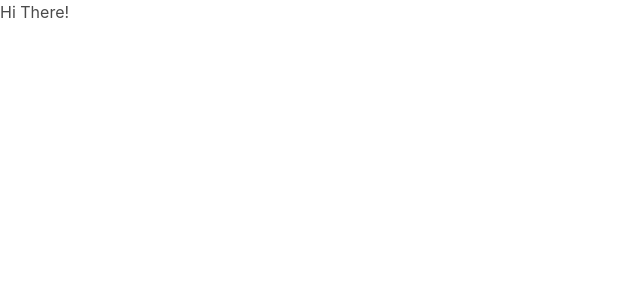
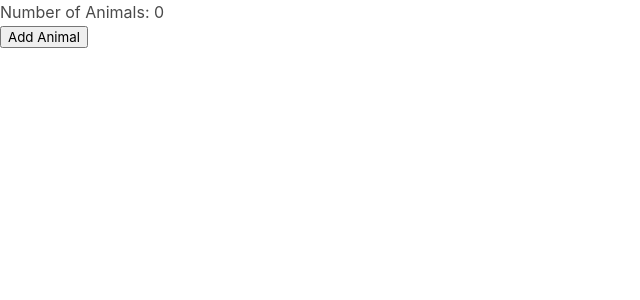
Before and after one commit to chandrasekharanil104/ModernUdemyCourse, a React (Create React App) app: page / in a window 1280 px wide. Shown: the top 300 px of the page, without its empty margins (0-640 px from the left). Built offline with nearby package versions, Linux system fonts and the light colour scheme.

Commit message:
Animals Project Starter code

```diff
--- /dev/null
+++ b/src/AnimalsShow.js
@@ -0,0 +1,5 @@
+import React from "react";
+
+const AnimalsShow = () => {
+	return <div>Lion!</div>;
+};
--- a/src/App.js
+++ b/src/App.js
@@ -1,8 +1,23 @@
 import "bulma/css/bulma.css";
-import React from "react";
+import React, { useState } from "react";
+
+const animalsArray = ["wolf", "fox", "gator", "lion", "eagle", "tiger"];
+const animalsFunction = () => {
+	return animalsArray[Math.floor(Math.random() * animalsArray.length)];
+};
 
 const App = function () {
-	return <div>Hi There!</div>;
+	const [count, setCount] = useState(0); // count is variable and setCount is function which is used to update the count.
+
+	const handleClick = () => {
+		setCount(count + 1); // Whenever React calls a setter function(setCount here) which causes the state to update. React is going to rerender the whole component (usually the App function )(function which is responsible for component). The piece of state is going to update to whatever we pass in the setter function.
+	};
+	return (
+		<div>
+			<div>Number of Animals: {count}</div>
+			<button onClick={handleClick}>Add Animal</button>
+		</div>
+	);
 };
 
 export default App;
```
